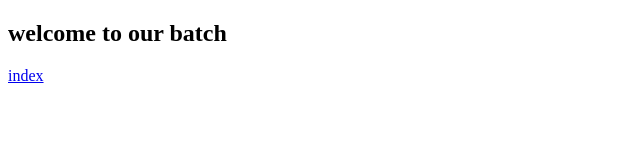
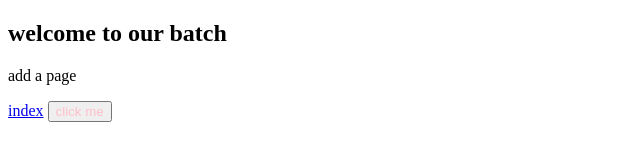
Before and after one commit to bushra3112004/practice-git-repo, a plain HTML site: page about.html in a window 1280 px wide. Shown: the whole page, without its empty margins (0-640 px from the left). Drawn offline with Linux system fonts and the light colour scheme.

Commit message:
add button

```diff
--- a/about.html
+++ b/about.html
@@ -2,9 +2,16 @@
 <html>
 <head>
     <title>Document</title>
+    <style>
+        .btn{
+            color: pink;
+        }
+    </style>
 </head>
 <body>
     <h2>welcome to our batch</h2>
+    <p>add a page</p>
     <a href="index.html">index</a>
+    <button class="btn">click me</button>
 </body>
 </html>
```
